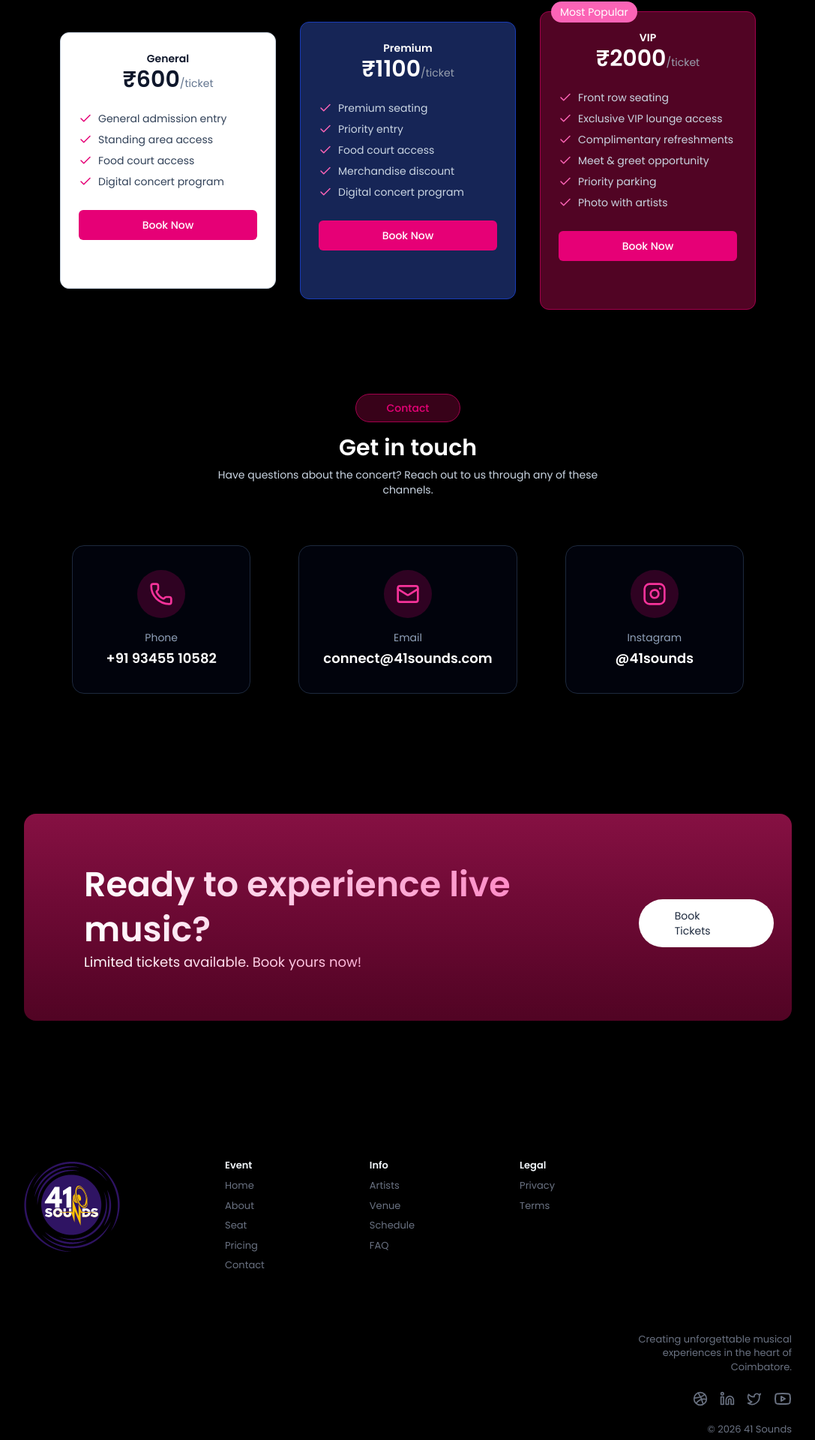
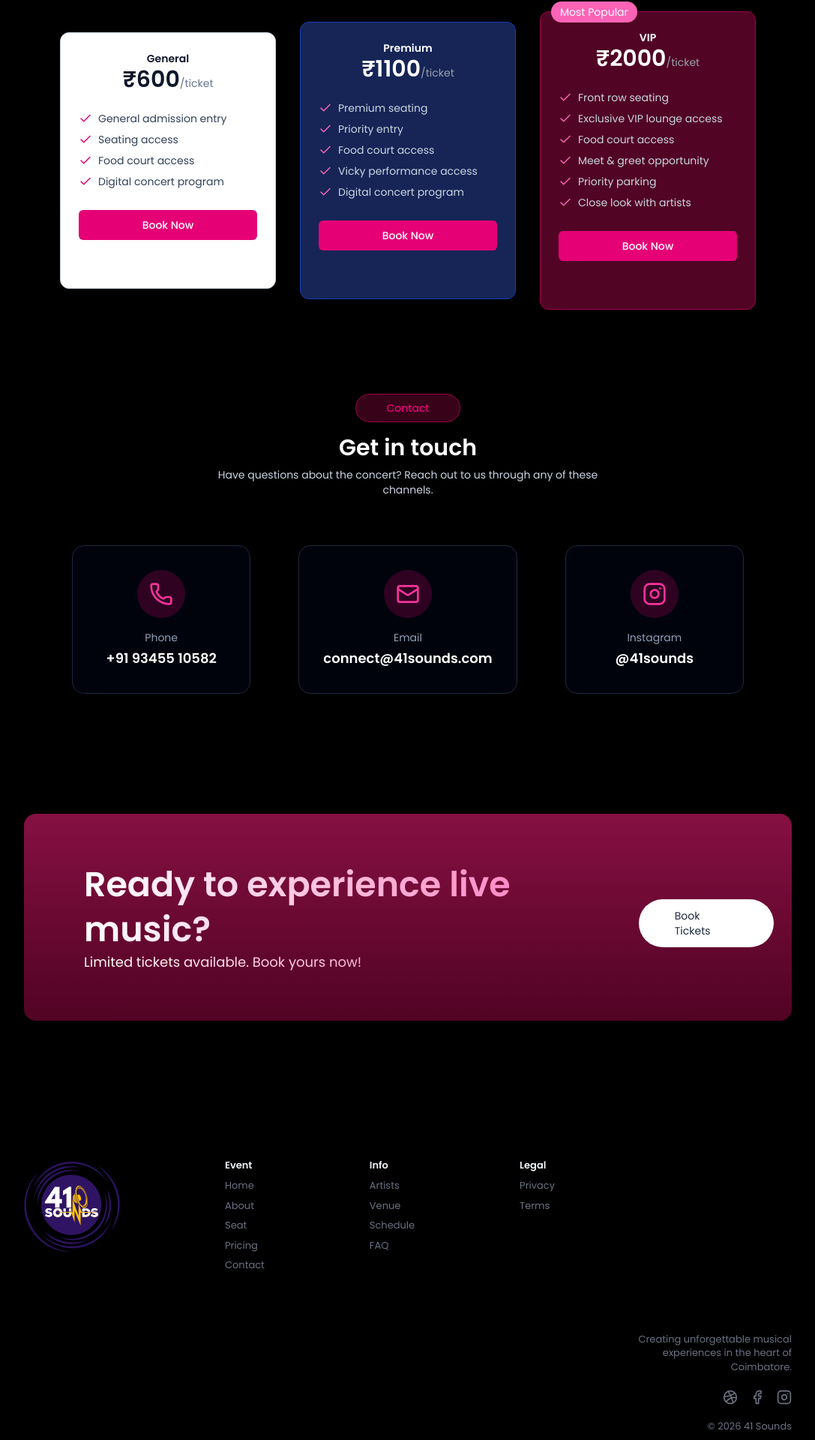
Before and after one commit to SriSitharth/Concert_Booking, a Next.js app: page / in a window 1280 px wide. Shown: the part 5514-7434 px from the top of the page at 75% size, without its empty margins (96-1183 px from the left). Built offline with nearby package versions, Linux system fonts and the light colour scheme.

Commit message:
Social link added

```diff
--- a/components/Footer.tsx
+++ b/components/Footer.tsx
@@ -1,6 +1,6 @@
 'use client'
 import { footerData } from "@/data/footer";
-import { DribbbleIcon, LinkedinIcon, TwitterIcon, YoutubeIcon } from "lucide-react";
+import { DribbbleIcon, LinkedinIcon, TwitterIcon, YoutubeIcon, FacebookIcon, InstagramIcon } from "lucide-react";
 import Image from "next/image";
 import Link from "next/link";
 import { motion } from "motion/react";
@@ -44,14 +44,11 @@ export default function Footer() {
                     <a href="https://41sounds.com" target="_blank" rel="noreferrer">
                         <DribbbleIcon className="size-5 hover:text-pink-500" />
                     </a>
-                    <a href="https://www.linkedin.com/company/41sounds" target="_blank" rel="noreferrer">
-                        <LinkedinIcon className="size-5 hover:text-pink-500" />
+                    <a href="https://www.facebook.com/profile.php?id=61577670155503&mibextid=wwXIfr&rdid=YGnDIa3wXdVAZQAv&share_url=https%3A%2F%2Fwww.facebook.com%2Fshare%2F14czFRcbu3w%2F%3Fmibextid%3DwwXIfr#" target="_blank" rel="noreferrer">
+                        <FacebookIcon className="size-5 hover:text-pink-500" />
                     </a>
-                    <a href="https://x.com/41sounds" target="_blank" rel="noreferrer">
-                        <TwitterIcon className="size-5 hover:text-pink-500" />
-                    </a>
-                    <a href="https://www.youtube.com/@41sounds" target="_blank" rel="noreferrer">
-                        <YoutubeIcon className="size-6 hover:text-pink-500" />
+                    <a href="https://www.instagram.com/41__sounds/" target="_blank" rel="noreferrer">
+                        <InstagramIcon className="size-5 hover:text-pink-500" />
                     </a>
                 </div>
                 <p className="mt-3">&copy; {new Date().getFullYear()} <a href="https://41sounds.com" target="_blank" rel="noreferrer" className="hover:text-pink-500">41 Sounds</a></p>
--- a/data/pricing.ts
+++ b/data/pricing.ts
@@ -7,7 +7,7 @@ export const pricingData: IPricing[] = [
         period: "ticket",
         features: [
             "General admission entry",
-            "Standing area access",
+            "Seating access",
             "Food court access",
             "Digital concert program"
         ],
@@ -22,7 +22,7 @@ export const pricingData: IPricing[] = [
             "Premium seating",
             "Priority entry",
             "Food court access",
-            "Merchandise discount",
+            "Vicky performance access",
             "Digital concert program"
         ],
         mostPopular: false,
@@ -35,10 +35,10 @@ export const pricingData: IPricing[] = [
         features: [
             "Front row seating",
             "Exclusive VIP lounge access",
-            "Complimentary refreshments",
+            "Food court access",
             "Meet & greet opportunity",
             "Priority parking",
-            "Photo with artists"
+            "Close look with artists"
         ],
         mostPopular: true,
         color: "dark-pink"
--- a/sections/ContactSection.tsx
+++ b/sections/ContactSection.tsx
@@ -44,7 +44,7 @@ export default function ContactSection() {
                 </motion.a>
 
                 <motion.a
-                    href="https://www.instagram.com/tvkcup2026/"
+                    href="https://www.instagram.com/41__sounds/"
                     target="_blank"
                     rel="noreferrer"
                     className="flex flex-col items-center gap-4 p-8 rounded-2xl border border-slate-800 bg-slate-950/50 hover:border-pink-600 transition-all w-full max-w-xs"
```
